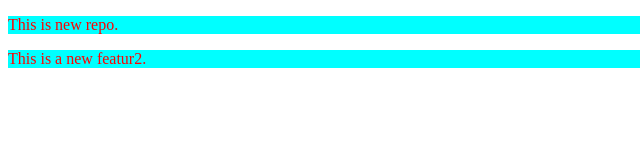
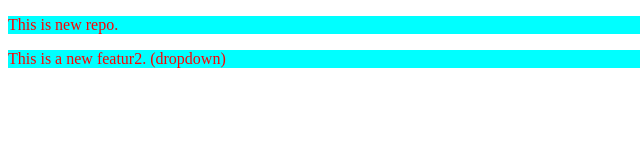
Before and after one commit to rajkumarmauryaji/LocalRepo, a plain HTML site: page index.html in a window 1280 px wide. Shown: the full height of the page, 0-640 px from the left. Drawn offline with Linux system fonts and the light colour scheme.

Commit message:
Add Dropdown

```diff
--- a/index.html
+++ b/index.html
@@ -10,7 +10,7 @@
 
 <body>
     <p>This is new repo.</p>
-    <p>This is a new featur2.</p>
+    <p>This is a new featur2. (dropdown)</p>
 </body>
 
 </html>
```
